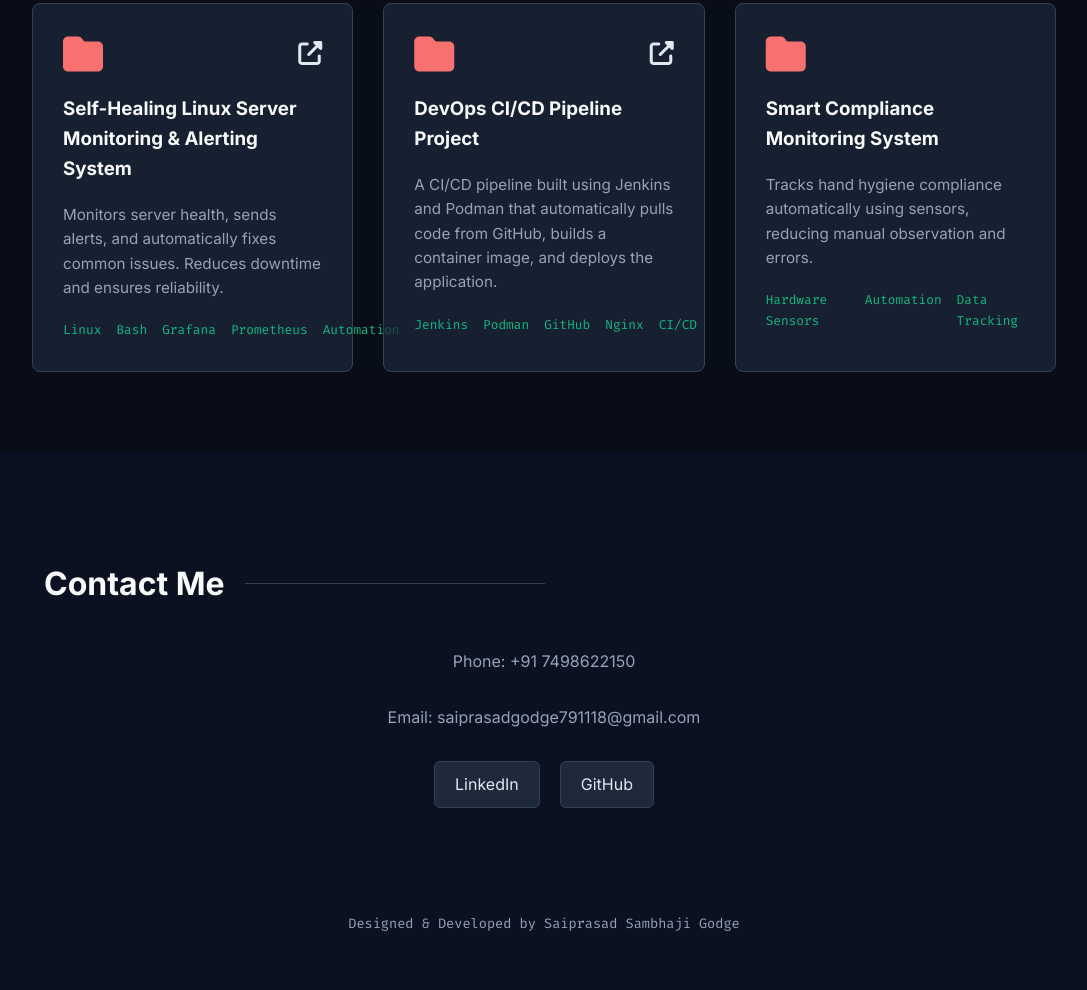
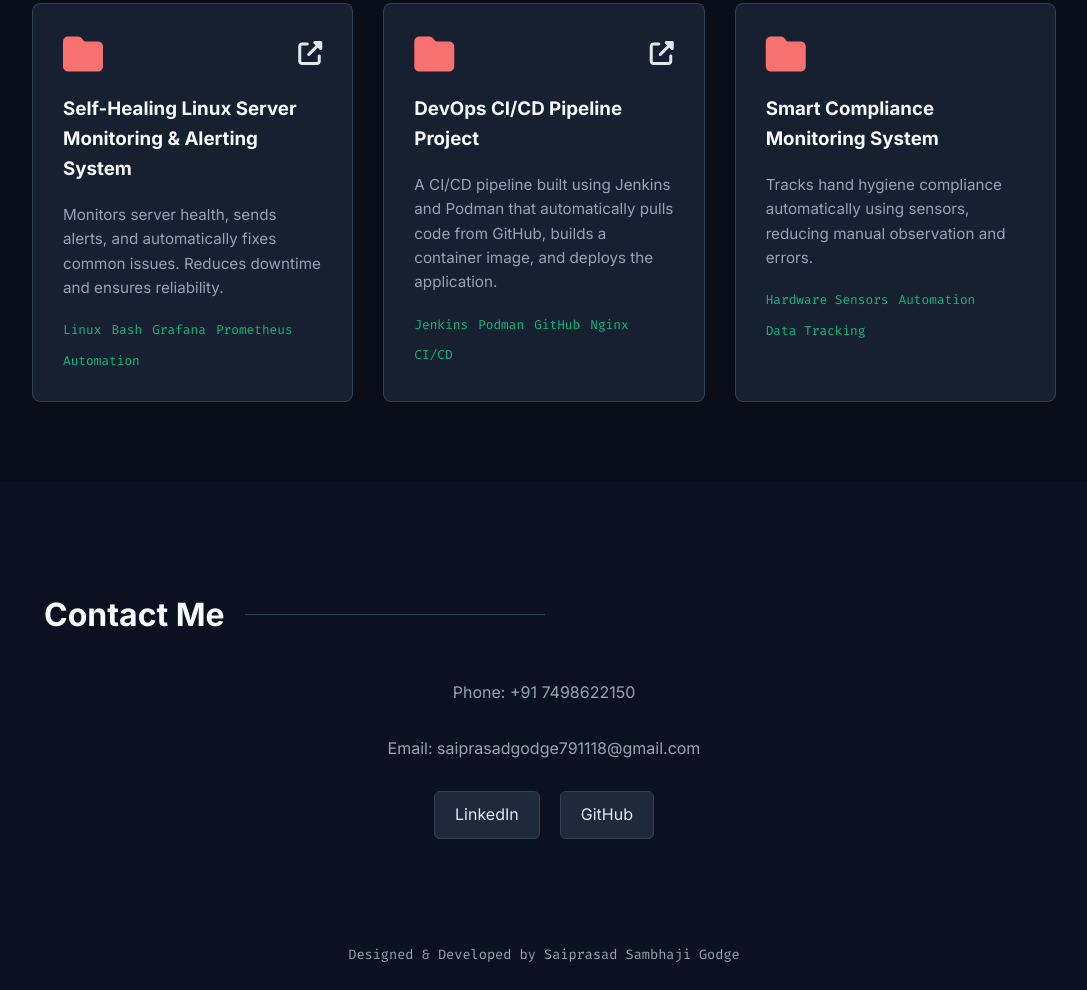
Before and after one commit to SAI-GODGE/SAI-GODGE.github.io, a plain HTML site: page index.html in a window 1280 px wide. Shown: the part 2243-3233 px from the top of the page, without its empty margins (96-1183 px from the left). Before the commit the page ends 3203 px from the top, so only its background shows below. Drawn offline with Linux system fonts and the light colour scheme.

Commit message:
Update style.css

```diff
--- a/style.css
+++ b/style.css
@@ -366,7 +366,8 @@ header h1 {
 .tech-stack {
     margin-top: 20px;
     display: flex;
-    gap: 15px;
+    gap: 10px;
+    flex-wrap: wrap;
     font-family: 'Fira Code', monospace;
     font-size: 0.8rem;
     color: var(--accent);
@@ -376,6 +377,7 @@ header h1 {
 .tech-stack span:hover {
     color: var(--accent);
     cursor: default;
+    font-size: 14px;
 }
 
 /* --- Contact --- */
```
